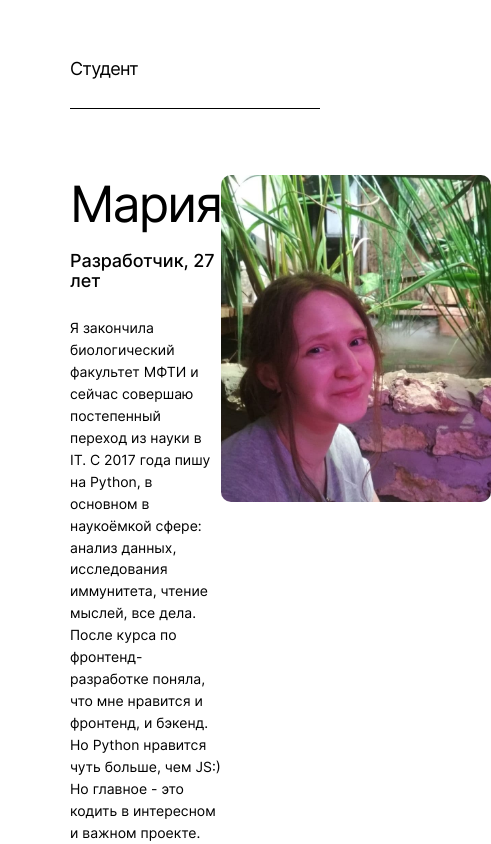
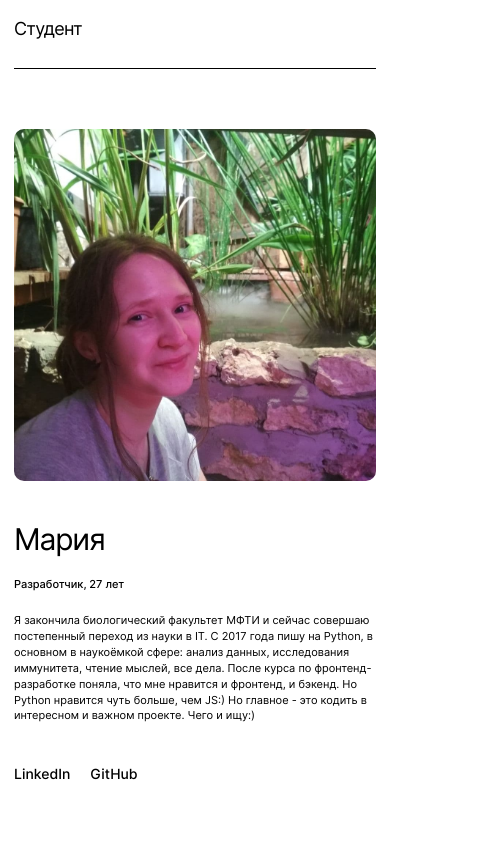
Before and after one commit to mahakomar11/movies-explorer-frontend, a React (Create React App) app: page / in a window 390 px wide. Shown: the part 1980-2824 px from the top of the page, 491 px wide, since content can reach past the window. Built offline with nearby package versions, Linux system fonts and the light colour scheme.

Commit message:
Make adaptive AboutMe

```diff
--- a/src/components/AboutMe/AboutMe.css
+++ b/src/components/AboutMe/AboutMe.css
@@ -1,15 +1,49 @@
 .about-me {
   padding: 110px 70px 50px;
+}
+
+@media screen and (max-width: 768px) {
+  .about-me {
+    padding: 90px 50px 40px;
+  }
+}
+
+@media screen and (max-width: 540px) {
+  .about-me {
+    padding: 70px 14px 19px;
+  }
 }
 
 .about-me__container {
   display: flex;
   margin-top: 66px;
   justify-content: space-between;
+  flex-wrap: wrap-reverse;
+  align-items: start;
+}
+
+@media screen and (max-width: 540px) {
+  .about-me__container {
+    margin-top: 60px;
+  }
 }
 
 .about-me__info {
-  max-width: 600px;
+  width: 52.6%;
+}
+
+@media screen and (max-width: 768px) {
+  .about-me__info {
+    width: calc(100% - 255px - 49px);
+    margin-right: 49px;
+  }
+}
+
+@media screen and (max-width: 600px) {
+  .about-me__info {
+    width: 100%;
+    margin-right: 0;
+  }
 }
 
 .about-me__photo {
@@ -20,12 +54,43 @@
   border-radius: 10px;
 }
 
+@media screen and (max-width: 768px) {
+  .about-me__photo {
+    width: 255px;
+    height: 307px;
+  }
+}
+
+@media screen and (max-width: 600px) {
+  .about-me__photo {
+    width: 100%;
+    height: 352px;
+  }
+}
+
 .about-me__name {
   font-weight: normal;
   font-size: 50px;
   line-height: 1.16;
   letter-spacing: -0.04em;
   margin: 0 0 18px 0;
+}
+
+@media screen and (max-width: 768px) {
+  .about-me__name {
+    font-size: 40px;
+    line-height: 1;
+    margin-bottom: 16px;
+  }
+}
+
+@media screen and (max-width: 600px) {
+  .about-me__name {
+    font-size: 30px;
+    line-height: 36px;
+    margin-bottom: 20px;
+    margin-top: 40px;
+  }
 }
 
 .about-me__profession {
@@ -36,11 +101,44 @@
   margin: 0 0 26px 0;
 }
 
+@media screen and (max-width: 768px) {
+  .about-me__profession {
+    font-size: 12px;
+    line-height: 1.5;
+    margin-bottom: 20px;
+  }
+}
+
+@media screen and (max-width: 600px) {
+  .about-me__profession {
+    font-size: 11px;
+    line-height: 1.45;
+    margin-bottom: 20px;
+  }
+}
+
 .about-me__description {
   font-size: 14px;
   line-height: 1.57;
   color: #000000;
   margin: 0 0 99px 0;
+  width: 100%;
+}
+
+@media screen and (max-width: 768px) {
+  .about-me__description {
+    font-size: 12px;
+    line-height: 1.5;
+    margin-bottom: 87px;
+  }
+}
+
+@media screen and (max-width: 600px) {
+  .about-me__description {
+    font-size: 11px;
+    line-height: 1.45;
+    margin-bottom: 40px;
+  }
 }
 
 .about-me__link {
@@ -52,6 +150,12 @@
   margin-right: 20px;
 }
 
+@media screen and (max-width: 26px) {
+  .about-me__link {
+    margin-right: 26px;
+  }
+}
+
 .about-me__link:hover {
   text-decoration: underline;
 }
--- a/src/components/AboutProject/AboutProject.css
+++ b/src/components/AboutProject/AboutProject.css
@@ -28,7 +28,7 @@
   }
 }
 
-@media screen and (max-width: 570px) {
+@media screen and (max-width: 600px) {
   .about-project__info {
     margin: 60px 0 60px;
     grid-template-columns: 1fr;
```
